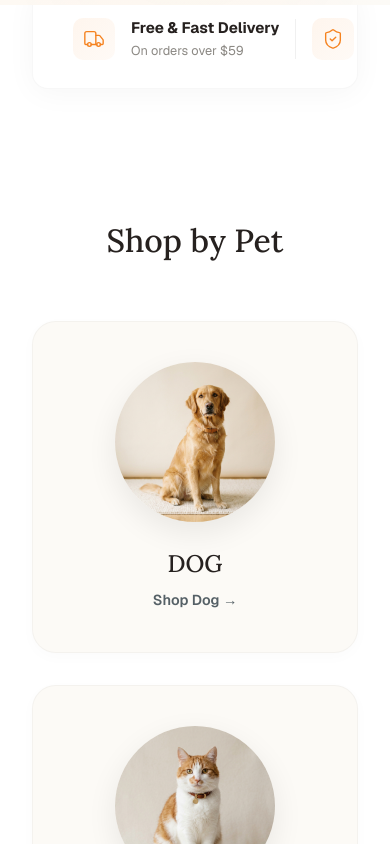
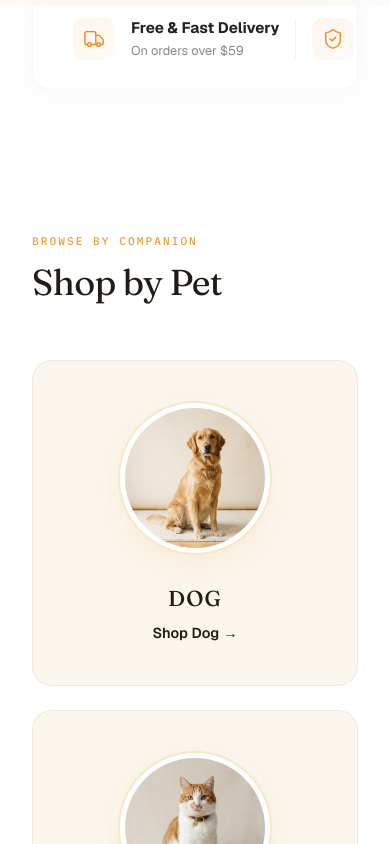
Before and after one commit to SevenX-Labs/kickat-client, a Next.js app: page / in a window 390 px wide. Shown: the part 1220-2064 px from the top of the page. Built offline with nearby package versions, Linux system fonts and the light colour scheme.

Commit message:
feat: add responsive Footer and PetCategories components

```diff
--- a/src/components/common/Footer/Footer.module.css
+++ b/src/components/common/Footer/Footer.module.css
@@ -45,7 +45,9 @@
 .logo {
   object-fit: contain;
   display: block;
-  filter: invert(1) hue-rotate(180deg);
+  width: 170px;
+  height: auto;
+  filter: invert(1) hue-rotate(180deg) contrast(200%) brightness(1.2);
   mix-blend-mode: screen;
 }
 
--- a/src/components/common/Footer/Footer.tsx
+++ b/src/components/common/Footer/Footer.tsx
@@ -35,8 +35,8 @@ export function Footer() {
               <Image
                 src="/logo.png"
                 alt="KickAt Logo"
-                width={120}
-                height={36}
+                width={180}
+                height={54}
                 className={styles.logo}
                 draggable={false}
                 onContextMenu={(e) => e.preventDefault()}
--- a/src/components/common/PetCategories/PetCategories.module.css
+++ b/src/components/common/PetCategories/PetCategories.module.css
@@ -1,89 +1,138 @@
+/* ── Section ─────────────────────────────────────────── */
 .section {
   width: 100%;
-  padding: 5rem 2rem;
-  background-color: #fff;
+  padding: 6rem 2rem;
+  background-color: #ffffff;
 }
 
 .container {
   max-width: 1200px;
   margin: 0 auto;
-  display: flex;
-  flex-direction: column;
-  align-items: center;
+}
+
+/* ── Header — left-aligned ───────────────────────────── */
+.header {
+  margin-bottom: 3.5rem;
+}
+
+.eyebrow {
+  display: block;
+  font-family: var(--font-ibm-plex-mono), monospace;
+  font-size: 0.7rem;
+  font-weight: 500;
+  letter-spacing: 0.18em;
+  text-transform: uppercase;
+  color: #E7A03B;
+  margin-bottom: 0.75rem;
 }
 
 .title {
-  font-family: var(--font-lora), serif;
-  font-size: clamp(2rem, 4vw, 2.75rem);
-  font-weight: 500;
-  color: #26211F;
-  margin-bottom: 3.5rem;
-  text-align: center;
+  font-family: var(--font-fraunces), serif;
+  font-size: clamp(2.25rem, 4vw, 3.25rem);
+  font-weight: 400;
+  color: #211C15;
+  letter-spacing: -0.02em;
+  line-height: 1.15;
 }
 
+/* ── Grid ────────────────────────────────────────────── */
 .grid {
   display: grid;
   grid-template-columns: 1fr;
-  gap: 2rem;
+  gap: 1.5rem;
   width: 100%;
 }
 
 @media (min-width: 640px) {
   .grid {
     grid-template-columns: repeat(2, 1fr);
-    gap: 3rem;
+    gap: 2rem;
   }
 }
 
 @media (min-width: 1024px) {
   .grid {
     grid-template-columns: repeat(4, 1fr);
-    gap: 2rem;
+    gap: 1.75rem;
   }
 }
 
+/* Staggered entrance animation */
+@keyframes cardFadeSlideUp {
+  from {
+    opacity: 0;
+    transform: translateY(20px);
+  }
+  to {
+    opacity: 1;
+    transform: translateY(0);
+  }
+}
+
+/* ── Card ────────────────────────────────────────────── */
 .card {
   display: flex;
   flex-direction: column;
   align-items: center;
   text-decoration: none;
-  background: #FCFAF6;
-  border-radius: 24px;
-  padding: 2.5rem 1rem;
-  border: 1px solid rgba(0, 0, 0, 0.03);
-  transition: transform 0.4s cubic-bezier(0.2, 0.8, 0.2, 1), box-shadow 0.4s ease;
-  box-shadow: 0 4px 15px rgba(0, 0, 0, 0.02);
+  background: #FBF7EE;
+  border-radius: 20px;
+  padding: 2.5rem 1.5rem;
+  border: 1px solid rgba(33, 28, 21, 0.06);
+  opacity: 0;
+  animation: cardFadeSlideUp 0.6s cubic-bezier(0.2, 0.8, 0.2, 1) forwards;
+  animation-play-state: paused;
+  transition: transform 0.35s cubic-bezier(0.2, 0.8, 0.2, 1),
+              background-color 0.35s ease,
+              border-color 0.35s ease,
+              box-shadow 0.35s ease;
+}
+
+.gridVisible .card {
+  animation-play-state: running;
 }
 
 .card:hover {
-  transform: translateY(-8px);
-  box-shadow: 0 20px 40px rgba(0, 0, 0, 0.06);
+  transform: translateY(-6px);
+  background: #FFFBF4;
+  border-color: rgba(231, 160, 59, 0.2);
+  box-shadow: 0 16px 36px rgba(33, 28, 21, 0.06);
+}
+
+/* ── Photo ring & glow ───────────────────────────────── */
+.imageRing {
+  position: relative;
+  padding: 5px;
+  border-radius: 50%;
+  border: 2px solid rgba(231, 160, 59, 0.25);
+  margin-bottom: 1.75rem;
+  background: #ffffff;
+  box-shadow: 0 10px 30px rgba(231, 160, 59, 0.12);
+  transition: border-color 0.35s ease, box-shadow 0.35s ease, transform 0.35s cubic-bezier(0.2, 0.8, 0.2, 1);
+}
+
+.card:hover .imageRing {
+  border-color: #E7A03B;
+  box-shadow: 0 14px 40px rgba(231, 160, 59, 0.22);
 }
 
 .imageWrapper {
   position: relative;
-  width: 160px;
-  height: 160px;
+  width: 140px;
+  height: 140px;
   border-radius: 50%;
   overflow: hidden;
-  margin-bottom: 1.5rem;
-  box-shadow: 0 10px 30px rgba(0, 0, 0, 0.08);
-  transition: transform 0.5s cubic-bezier(0.2, 0.8, 0.2, 1), box-shadow 0.5s ease;
-}
-
-.card:hover .imageWrapper {
-  transform: scale(1.02);
-  box-shadow: 0 15px 40px rgba(0, 0, 0, 0.12);
 }
 
 .image {
-  transition: transform 0.7s ease;
+  transition: transform 0.5s cubic-bezier(0.2, 0.8, 0.2, 1);
 }
 
 .card:hover .image {
-  transform: scale(1.05);
+  transform: scale(1.06);
 }
 
+/* ── Content ─────────────────────────────────────────── */
 .contentWrapper {
   display: flex;
   flex-direction: column;
@@ -92,19 +141,33 @@
 }
 
 .name {
-  font-family: var(--font-lora), serif;
-  font-size: 1.5rem;
+  font-family: var(--font-fraunces), serif;
+  font-size: 1.35rem;
   font-weight: 500;
-  color: #26211F;
+  color: #211C15;
+  letter-spacing: 0.05em;
+  margin: 0;
 }
 
 .action {
   font-size: 0.9rem;
   font-weight: 600;
-  color: #556066;
+  color: #211C15;
+  display: inline-flex;
+  align-items: center;
+  gap: 0.25rem;
   transition: color 0.2s ease;
 }
 
+.arrow {
+  display: inline-block;
+  transition: transform 0.2s cubic-bezier(0.2, 0.8, 0.2, 1);
+}
+
 .card:hover .action {
-  color: #F5821F;
+  color: #E7A03B;
 }
+
+.card:hover .arrow {
+  transform: translateX(4px);
+}
--- a/src/components/common/PetCategories/PetCategories.tsx
+++ b/src/components/common/PetCategories/PetCategories.tsx
@@ -1,3 +1,6 @@
+"use client";
+
+import { useEffect, useRef, useState } from 'react';
 import Link from 'next/link';
 import Image from 'next/image';
 import styles from './PetCategories.module.css';
@@ -10,25 +13,63 @@ const categories = [
 ];
 
 export function PetCategories() {
+  const sectionRef = useRef<HTMLElement>(null);
+  const [isVisible, setIsVisible] = useState(false);
+
+  useEffect(() => {
+    const observer = new IntersectionObserver(
+      ([entry]) => {
+        if (entry.isIntersecting) {
+          setIsVisible(true);
+          observer.disconnect();
+        }
+      },
+      { threshold: 0.2 }
+    );
+
+    if (sectionRef.current) observer.observe(sectionRef.current);
+    return () => observer.disconnect();
+  }, []);
+
   return (
-    <section className={styles.section}>
+    <section ref={sectionRef} className={styles.section}>
       <div className={styles.container}>
+        {/* Left-aligned header */}
+        <div className={styles.header}>
+          <span className={styles.eyebrow}>Browse by companion</span>
           <h2 className={styles.title}>Shop by Pet</h2>
-        <div className={styles.grid}>
-          {categories.map((category) => (
-            <Link href={category.link} key={category.name} className={styles.card}>
+        </div>
+
+        <div className={`${styles.grid} ${isVisible ? styles.gridVisible : ''}`}>
+          {categories.map((category, idx) => (
+            <Link
+              href={category.link}
+              key={category.name}
+              className={styles.card}
+              style={{
+                animationDelay: `${idx * 90}ms`,
+                animationPlayState: isVisible ? 'running' : 'paused',
+              }}
+            >
+              {/* Photo with double ring frame and soft glow */}
+              <div className={styles.imageRing}>
                 <div className={styles.imageWrapper}>
                   <Image
                     src={category.image}
                     alt={`${category.name} category`}
                     fill
+                    sizes="(max-width: 640px) 100vw, (max-width: 1024px) 50vw, 25vw"
                     style={{ objectFit: 'cover' }}
                     className={styles.image}
                   />
                 </div>
+              </div>
+
               <div className={styles.contentWrapper}>
                 <h3 className={styles.name}>{category.name}</h3>
-                <span className={styles.action}>{category.cta} &rarr;</span>
+                <span className={styles.action}>
+                  {category.cta} <span className={styles.arrow}>&rarr;</span>
+                </span>
               </div>
             </Link>
           ))}
```
Lines whose indentation alone changed are shown as unchanged.
